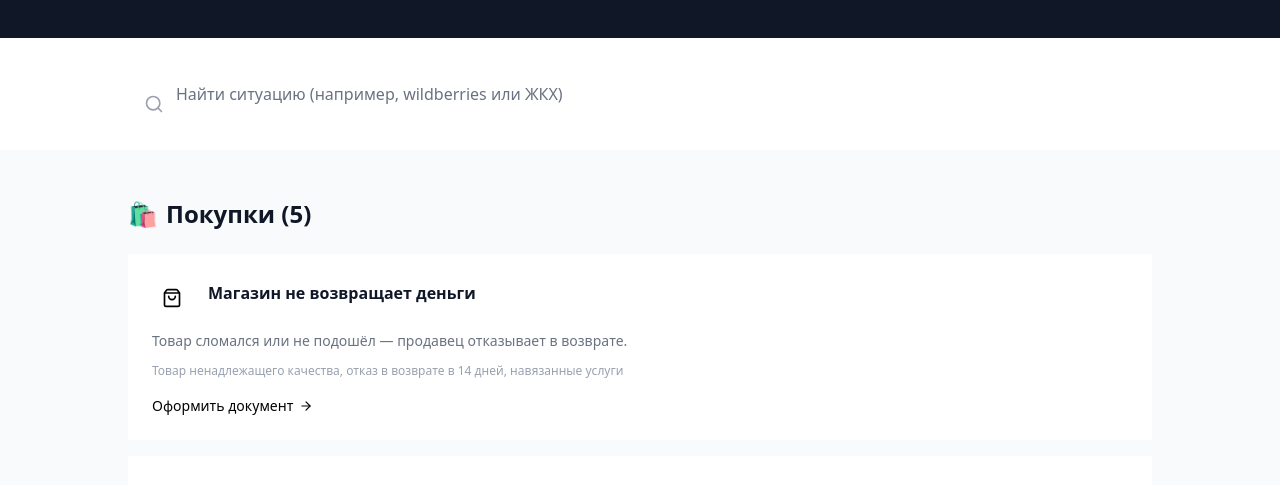
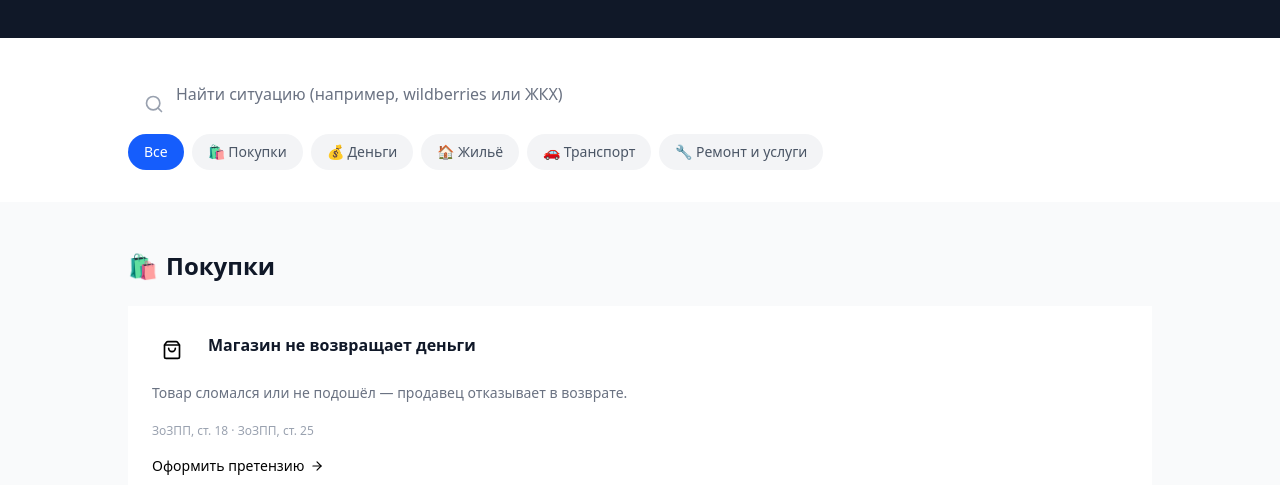
Before and after one commit to SpiritusMalus/LawDocs, a Next.js app in the folder frontend/: page /situations in a window 1280 px wide. Shown: the part 315-800 px from the top of the page. Built offline with nearby package versions, Linux system fonts and the light colour scheme; no server answers.

Commit message:
situations: remove examples tags, add category tabs, show legal refs

```diff
--- a/frontend/app/situations/situations-grid.tsx
+++ b/frontend/app/situations/situations-grid.tsx
@@ -2,21 +2,28 @@
 
 import { useState, useMemo } from "react";
 import { Search } from "lucide-react";
-import { SITUATIONS, CATEGORIES } from "@/lib/situations";
+import { SITUATIONS, CATEGORIES, type SituationCategory } from "@/lib/situations";
 import { SituationCard } from "@/components/situation-card";
 
 export function SituationsGrid() {
   const [search, setSearch] = useState("");
+  const [activeCategory, setActiveCategory] = useState<SituationCategory | null>(null);
 
   const filtered = useMemo(() => {
-    if (!search.trim()) return SITUATIONS;
-    const q = search.toLowerCase();
-    return SITUATIONS.filter(
-      (s) =>
-        s.title.toLowerCase().includes(q) ||
-        s.blurb.toLowerCase().includes(q)
-    );
-  }, [search]);
+    let items = SITUATIONS;
+    if (activeCategory) {
+      items = items.filter((s) => s.category === activeCategory);
+    }
+    if (search.trim()) {
+      const q = search.toLowerCase();
+      items = items.filter(
+        (s) =>
+          s.title.toLowerCase().includes(q) ||
+          s.blurb.toLowerCase().includes(q)
+      );
+    }
+    return items;
+  }, [search, activeCategory]);
 
   const grouped = useMemo(() => {
     const result: Record<string, typeof filtered> = {};
@@ -29,9 +36,9 @@ export function SituationsGrid() {
 
   return (
     <>
-      {/* Search */}
+      {/* Search + category tabs */}
       <section className="bg-white border-b border-gray-100 px-4 py-8">
-        <div className="max-w-5xl mx-auto">
+        <div className="max-w-5xl mx-auto space-y-4">
           <div className="relative">
             <Search className="absolute left-4 top-1/2 -translate-y-1/2 h-5 w-5 text-gray-400" />
             <input
@@ -41,6 +48,31 @@ export function SituationsGrid() {
               onChange={(e) => setSearch(e.target.value)}
               className="w-full pl-12 pr-4 py-3 border border-gray-200 rounded-lg text-gray-900 placeholder-gray-500 focus:outline-none focus:ring-2 focus:ring-blue-500"
             />
+          </div>
+          <div className="flex gap-2 flex-wrap">
+            <button
+              onClick={() => setActiveCategory(null)}
+              className={`px-4 py-2 rounded-full text-sm font-medium transition-colors ${
+                activeCategory === null
+                  ? "bg-blue-600 text-white"
+                  : "bg-gray-100 text-gray-600 hover:bg-gray-200"
+              }`}
+            >
+              Все
+            </button>
+            {Object.entries(CATEGORIES).map(([catId, cat]) => (
+              <button
+                key={catId}
+                onClick={() => setActiveCategory(catId as SituationCategory)}
+                className={`px-4 py-2 rounded-full text-sm font-medium transition-colors ${
+                  activeCategory === catId
+                    ? "bg-blue-600 text-white"
+                    : "bg-gray-100 text-gray-600 hover:bg-gray-200"
+                }`}
+              >
+                {cat.icon} {cat.label}
+              </button>
+            ))}
           </div>
         </div>
       </section>
@@ -54,11 +86,11 @@ export function SituationsGrid() {
             return (
               <div key={catId}>
                 <h2 className="text-2xl font-bold text-gray-900 mb-6 flex items-center gap-2">
-                  <span>{cat.icon}</span> {cat.label} ({items.length})
+                  <span>{cat.icon}</span> {cat.label}
                 </h2>
                 <div className="grid md:grid-cols-2 lg:grid-cols-3 gap-4">
                   {items.map((s) => (
-                    <SituationCard key={s.id} situation={s} variant="dark" />
+                    <SituationCard key={s.id} situation={s} variant="dark" showLegal />
                   ))}
                 </div>
               </div>
--- a/frontend/components/situation-card.tsx
+++ b/frontend/components/situation-card.tsx
@@ -114,23 +114,20 @@ export function SituationCard({
         </h3>
       </div>
       <p
-        className={`text-sm leading-relaxed mb-2 flex-1 transition-colors ${
+        className={`text-sm leading-relaxed mb-4 flex-1 transition-colors ${
           isDark ? "text-gray-500 group-hover:text-gray-300" : "text-gray-500"
         }`}
       >
         {s.blurb}
       </p>
-      <p
-        className={`text-xs leading-relaxed mb-4 transition-colors ${
-          isDark
-            ? "text-gray-400 group-hover:text-gray-500"
-            : "text-gray-400"
-        }`}
-      >
-        {s.examples}
-      </p>
       {showLegal && page && (
-        <p className="text-xs text-gray-300 leading-relaxed mb-4">
+        <p
+          className={`text-xs leading-relaxed mb-4 transition-colors ${
+            isDark
+              ? "text-gray-400 group-hover:text-gray-400"
+              : "text-gray-400"
+          }`}
+        >
           {page.legalBasis
             .slice(0, 2)
             .map((l) => l.article)
@@ -142,7 +139,7 @@ export function SituationCard({
           isDark ? "text-primary group-hover:text-blue-400" : "text-primary"
         }`}
       >
-        Оформить документ
+        Оформить претензию
         <ArrowRight
           className="h-3.5 w-3.5 transition-transform group-hover:translate-x-0.5"
           aria-hidden="true"
```
